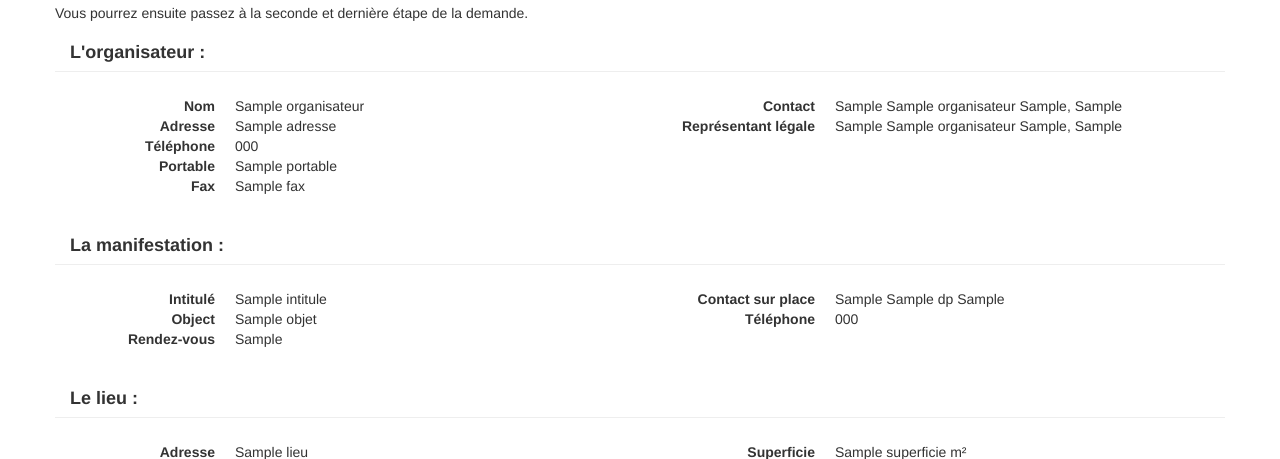
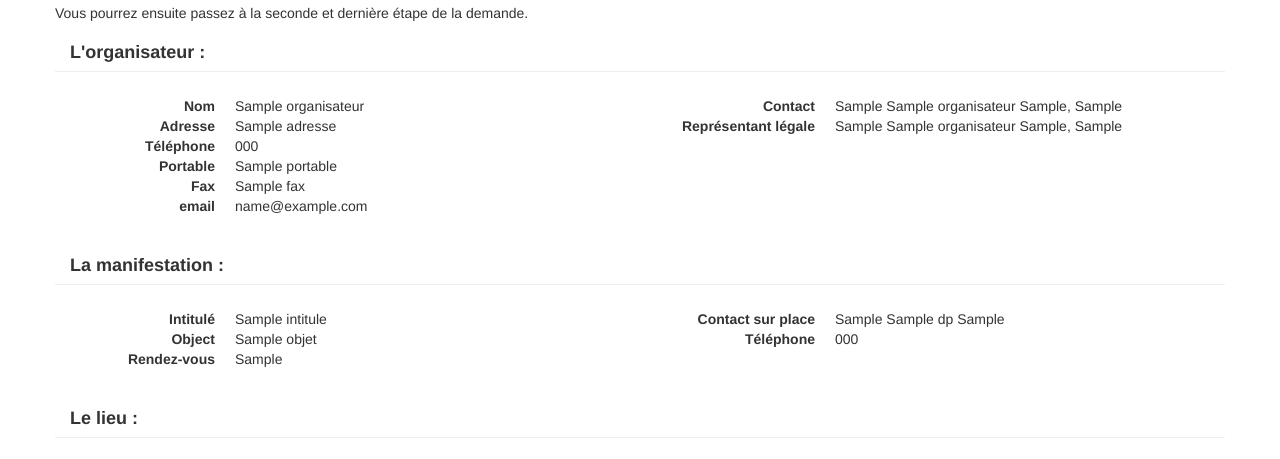
Before and after one commit to DUlSine/DUlSine, a Django app: template templates/dps/demande/resume.html in a window 1280 px wide. Shown: the part 197-656 px from the top of the page. Run offline with Django 3.2, Linux system fonts and the light colour scheme; the template is opened without the code that fills it: most values are stand-ins (such as "Sample title", 1, 10 or a date in 2020).

Commit message:
Request summary: missing email

```diff
--- a/templates/dps/demande/resume.html
+++ b/templates/dps/demande/resume.html
@@ -29,6 +29,8 @@
       <dt>Fax</dt>
       <dd>{{ dps.organisateur.fax }}</dd>
       {% endif %}
+      <dt>email</dt>
+      <dd>{{ dps.organisateur.email }}</dd>
    </dl>
   </div>
   <div class="span6">
```
